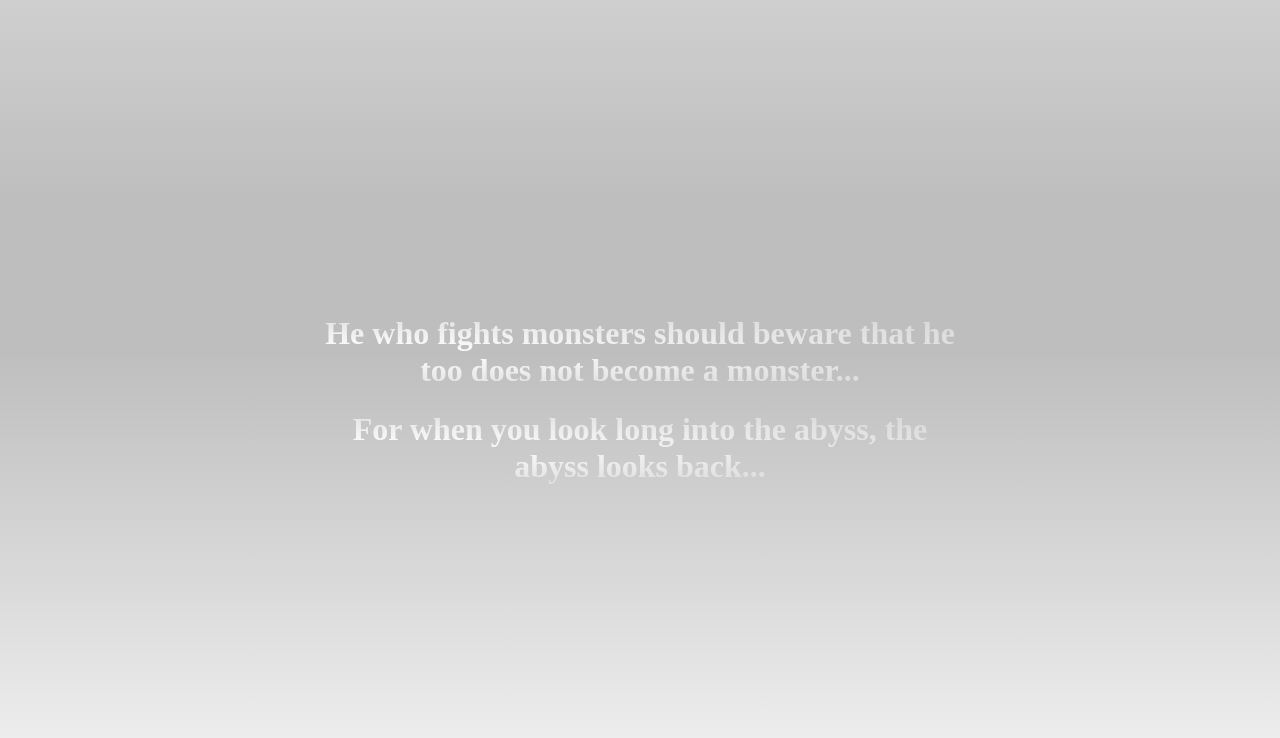
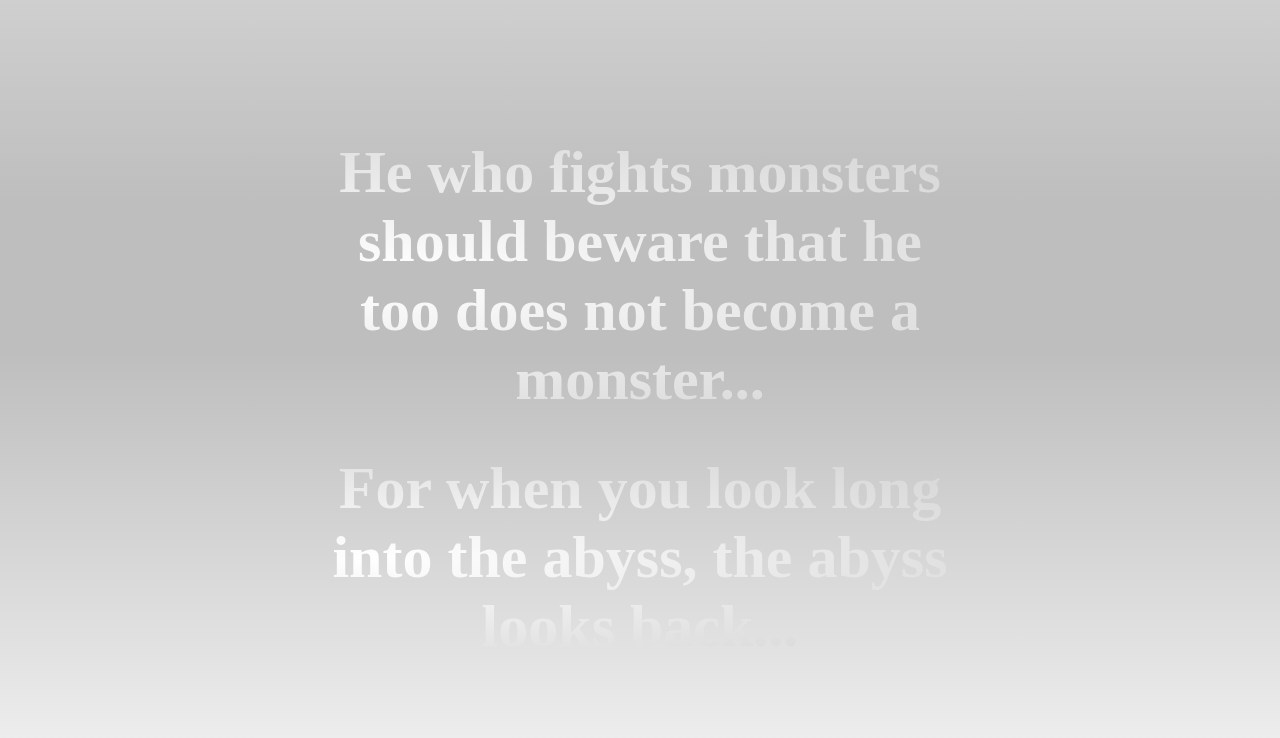
Before and after one commit to Coregazer/Website, a plain HTML site: page index.html in a window 1280 px wide. Drawn offline with Linux system fonts and the light colour scheme.

Commit message:
Update Homepage.css

```diff
--- a/Homepage.css
+++ b/Homepage.css
@@ -35,7 +35,8 @@ body{
 #Title h1{
 
 
-    background: -webkit-radial-gradient(50px,white, lightgrey);
+	font-size:3.75em;
+	background: -webkit-radial-gradient(50px,white, lightgrey);
  	-webkit-background-clip: text;
 	-webkit-text-fill-color: transparent;
 
```
